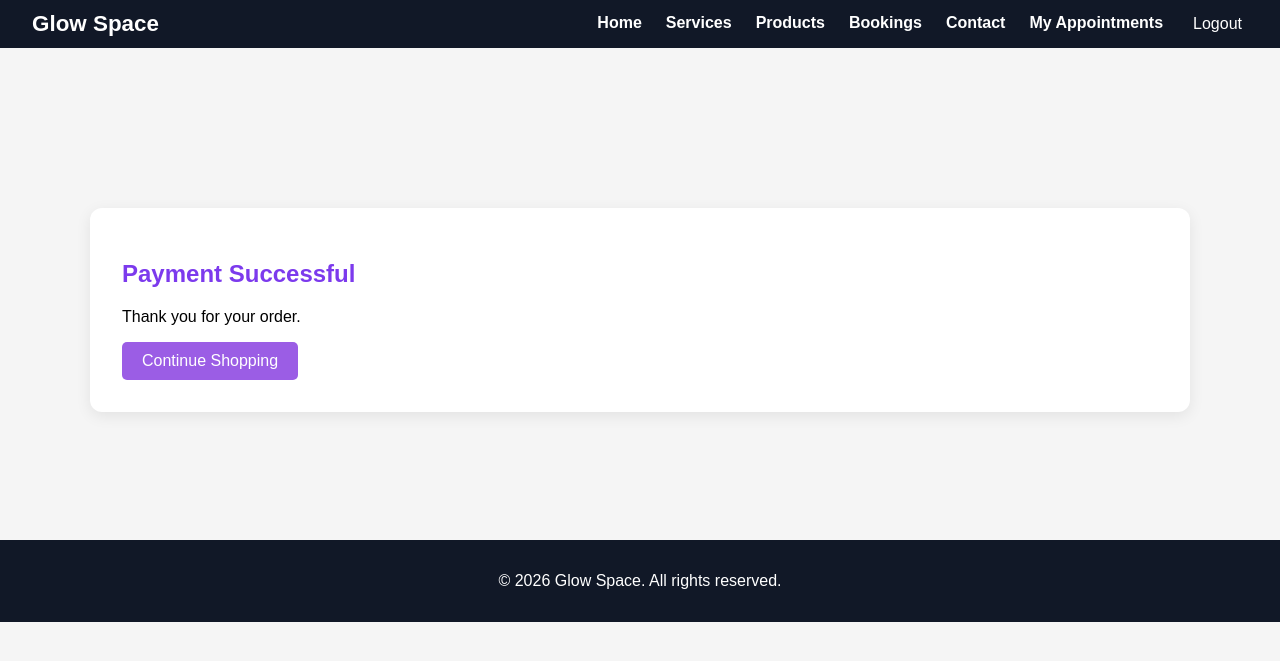
After one commit to vera-com/glow-space, a Django app: page /checkout/success/ in a window 1280 px wide. The commit adds this page. Shown: the top 661 px of the page. Run offline with Django 5.2, Linux system fonts and the light colour scheme; the visitor is signed in with stand-in values (Sample User, id 1).

Commit message:
Implement Stripe checkout and payment integration.

```diff
--- a/home/templates/home/cart.html
+++ b/home/templates/home/cart.html
@@ -26,7 +26,7 @@
         </div>
 
         <a href="{% url 'products' %}" class="buy-btn">Continue Shopping</a>
-        <a href="#" class="buy-btn">Checkout</a>
+        <a href="{% url 'create_checkout_session' %}" class="buy-btn">Checkout</a>
     </div>
 
     {% else %}
--- /dev/null
+++ b/home/templates/home/checkout_success.html
@@ -0,0 +1,15 @@
+{% extends "base.html" %}
+
+{% block content %}
+<section class="cart-section">
+    <div class="cart-card">
+        <h1>Payment Successful</h1>
+        <p>Thank you for your order.</p>
+
+
+        <a href="{% url 'products' %}" class="buy-btn">
+            Continue Shopping
+        </a>
+    </div>
+</section>
+{% endblock %}
```
